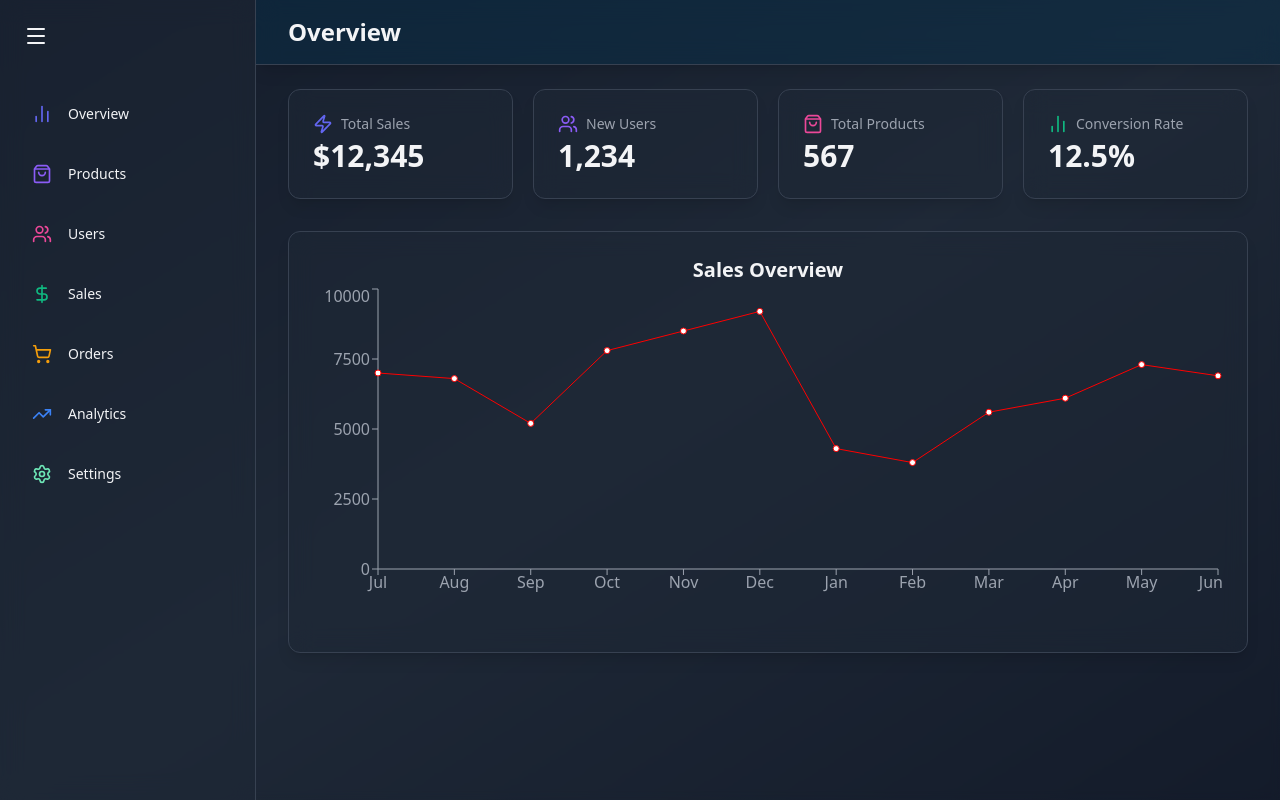
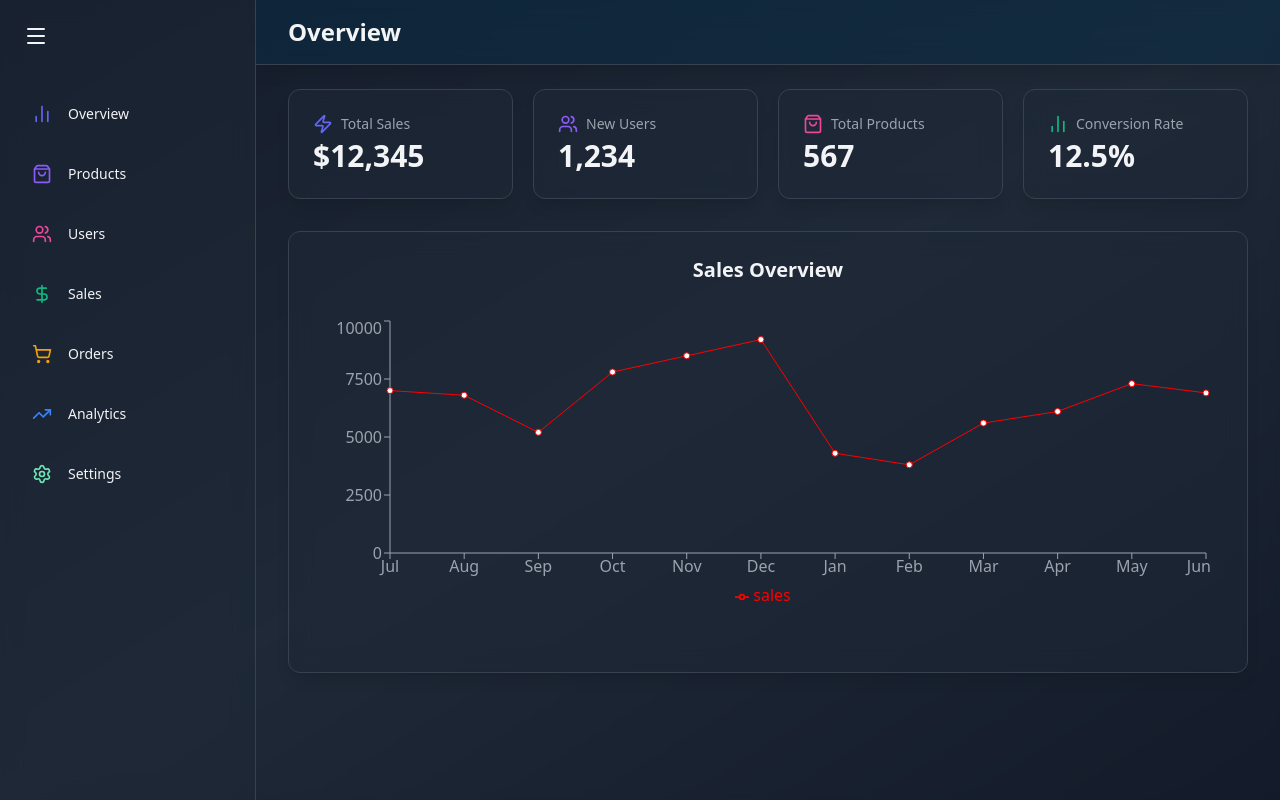
Before and after one commit to Monametsi-s/admin-dashboard, a React (Vite) app: page / in a window 1280 px wide. Built offline with nearby package versions, Linux system fonts and the light colour scheme.

Commit message:
feat: Implement sales overview with a line chart

```diff
--- a/src/components/overview/SalesOverviewChart.tsx
+++ b/src/components/overview/SalesOverviewChart.tsx
@@ -32,7 +32,7 @@ const SalesOverviewChart = () => {
 				<h2 className="text-xl font-semibold text-gray-100">
 					Sales Overview
 				</h2>
-				<div className="h-80 w-full">
+				<div className="h-80 w-full p-3 mt-5">
 					<ResponsiveContainer>
 						<LineChart data={salesData} >
 							<XAxis dataKey="month" interval={"preserveStartEnd"} stroke='#9CA3AF' />
@@ -42,6 +42,7 @@ const SalesOverviewChart = () => {
 								contentStyle={{ backgroundColor: "rgba(31, 41, 55, 0.8)", borderColor: "#4B5563" }}
 								itemStyle={{ color: "#E5E7EB" }}
 							/>
+							<Legend />
 
 							<Line dataKey="sales" stroke="red"  />
 						</LineChart>
```
